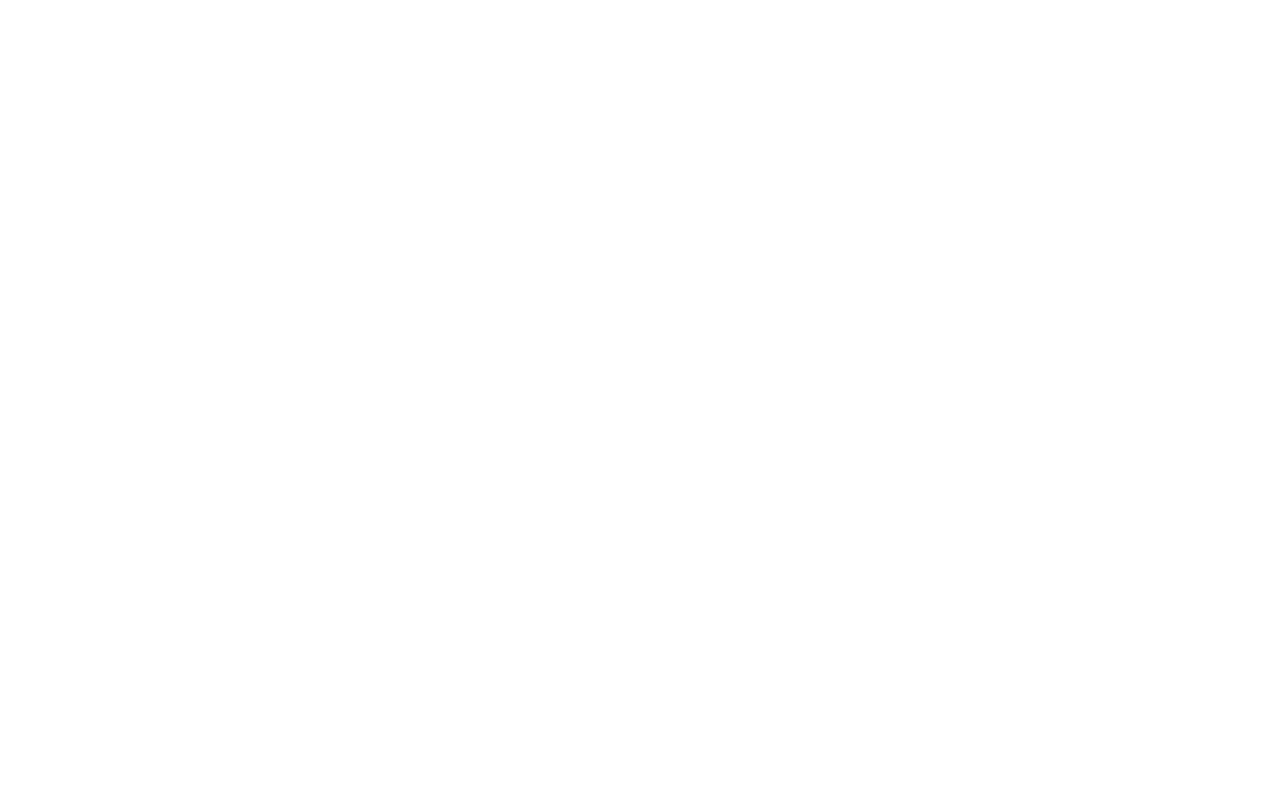
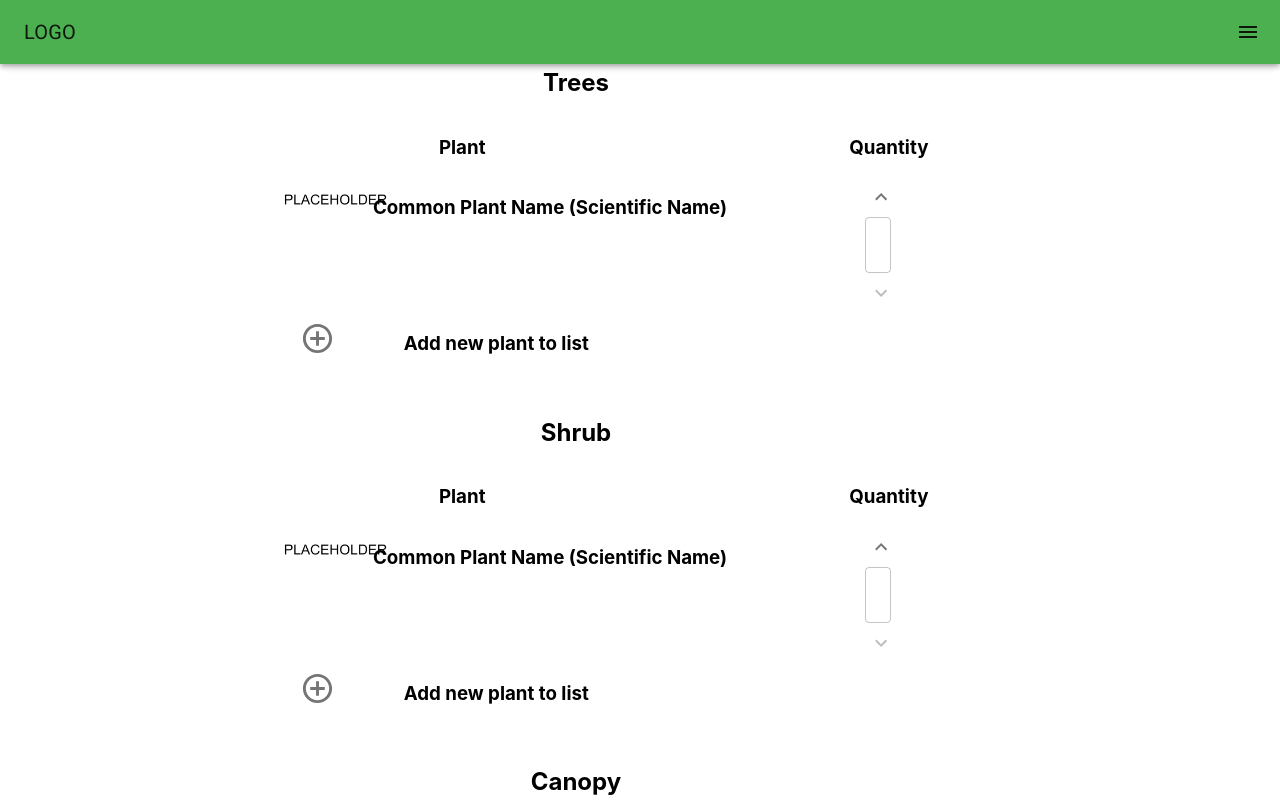
Before and after one commit to winterNebs/little-forests, a React (Create React App) app in the folder client/: page /plan in a window 1280 px wide. Before the commit this address had no page. Shown: the top 800 px of the page. Built offline with nearby package versions, Linux system fonts and the light colour scheme.

Commit message:
Additions to the planning page, still working on the functionality of it

```diff
--- a/client/src/App.css
+++ b/client/src/App.css
@@ -20,3 +20,25 @@
   padding-top: 4vh;
   border-radius: 20%;
 }
+
+.small-image {
+  width: 8vw;
+}
+
+.selector {
+  padding-left: 10vw;
+  width: 2vw;
+}
+
+.arrow-pad {
+  padding-left: 0.40vw;
+}
+
+.box-header {
+  padding-right: 10vw;
+}
+
+.screen-padded {
+  padding-top: 6vh;
+  padding-bottom: 4vh;
+}
--- a/client/src/App.tsx
+++ b/client/src/App.tsx
@@ -12,10 +12,12 @@
 import ForestResultsPage from './components/Pages/ForestResultsPage';
 import ForestResultsList from './components/Pages/ForestResultsList';
 import PlantListPage from './components/Pages/PlantListPage';
+import PlanPage from './components/Pages/PlanPage';
 import EditPlants from './components/EditPlants';
 import EditForests from './components/EditForests';
 import GenericEditList from './components/GenericEditList';
 import GenericEditPage from './components/GenericEditPage';
+
 
 
 // Consistent theme for the website
@@ -36,7 +38,8 @@
 
         <Routes>
           <Route path='/' element={<HomePage />} />
-          <Route path='/builder' element={<BuilderPage />} />
+          <Route path='/select' element={<BuilderPage />} />
+          <Route path='/plan' element={<PlanPage />} />
           <Route path="/dashboard" element={<AccountDashboard />} />
           <Route path="/dashboard/admin" element={<AdminDashboard />} />
           <Route path="/results-list" element={<ForestResultsList />} />
--- a/client/src/components/ConditionContainer.tsx
+++ b/client/src/components/ConditionContainer.tsx
@@ -3,7 +3,27 @@
 import { ContainerValues } from "./Pages/BuilderPage";
 import placeholderImage from '../placeholder.jpg';
 
-const ConditionContainer = (props: ContainerValues) => {
+function ConditionContainer(props: ContainerValues) {
+
+	const [containerValue, setContainerValue] = React.useState("default");
+
+	const handleChange = (event: React.ChangeEvent<HTMLInputElement>) => {
+		// We want to append our container value to the state in the parent
+		setContainerValue(event.target.value);
+
+		// This if statement will be removed - it is here for a dumb reason, message me as to why
+		if (props.setSelectedValue) {
+			// Temporarily store the passed condition value list
+			const oldList = props.selectedValues;
+
+			// Update the list using the concat() function
+			const newList = (oldList: string | any[]) => oldList.concat(containerValue);
+
+			// Update the parent value with the concatenated list
+			props.setSelectedValue(newList);
+		}
+
+	}
 
 	return (
 		<>
@@ -38,10 +58,10 @@
 								)}
 								<Radio
 									checked={
-										props.groupSelectedValue ===
+										containerValue ===
 										(condition.subtitle as string)
 									}
-									onChange={props.radioHandler}
+									onChange={handleChange}
 									value={condition.subtitle}
 									name={props.title}
 									sx={{ zIndex: 1050 }}
--- a/client/src/components/ForestTypeContainer.tsx
+++ b/client/src/components/ForestTypeContainer.tsx
@@ -4,6 +4,9 @@
 import placeholderImage from '../placeholder.jpg';
 
 const ForestTypeContainer = (props: ForestContainerValues) => {
+
+    // Store title in case we need to return forest type
+    const title = props.title;
 
     return (
         <>
@@ -29,12 +32,19 @@
                 spacing={2}
                 justifyContent="center"
                 alignItems="center"
-                >
+                >s
                     <Grid item>
                         <Button variant="contained">More Info</Button>
                     </Grid>
                     <Grid item>
-                        <Button variant="contained">Select</Button>
+                        { props.setForestValue ? (
+                            <Button variant="contained" onClick={props.setForestValue()} value={title}>Select</Button>
+                        ) : (
+                            <Button variant="contained" disabled>Select</Button>
+                            )
+
+                    }
+
                     </Grid>
                 </Grid>
                 <Divider light />
--- /dev/null
+++ b/client/src/components/Pages/PlanPage.tsx
@@ -0,0 +1,40 @@
+import { Grid, Box, Stack } from '@mui/material';
+import SelectorBox from '../SelectorBox';
+import AccountHeader from '../common/AccountHeader';
+
+// Build our component
+export default function PlanPage() {
+
+
+    // API FUNCTIONALITY NEEDED ---> LOAD IN DATABASE INFORMATION FOR PLANTS SO THEY CAN BE ADDED TO THE LIST
+
+    // Question for planning - do we have a minimum required number? What restrictions are there on the selections?
+
+    // We need to track the list of selected plants for each category and their related quantity
+    const treeList = [];
+    const shrubList = [];
+    const canopyList = [];
+    const understory = [];
+
+    // We need to values to handle
+
+
+
+    return (
+        <>
+            <AccountHeader />
+            <Grid container className="screen-padded">
+                <Grid item xs={2} />
+                <Grid item xs={8}>
+                    <Stack spacing={3}>
+                        <SelectorBox title="Trees" />
+                        <SelectorBox title="Shrub" />
+                        <SelectorBox title="Canopy" />
+                        <SelectorBox title="Understory" />
+                    </Stack>
+                </Grid>
+            </Grid>
+        </>
+
+            )
+};
--- /dev/null
+++ b/client/src/components/PlantItem.tsx
@@ -0,0 +1,66 @@
+import React from 'react';
+import { Grid, Stack, IconButton, TextField } from '@mui/material';
+import { KeyboardArrowUp, KeyboardArrowDown } from '@mui/icons-material';
+import placeholderImage from '../placeholder.jpg';
+
+interface props {
+    commonPlantName: string
+    sciPlantName: string
+    plantUse: string
+}
+
+export default function PlantItem(props: props) {
+
+    // Create our hooks for
+    const [count, setCount] = React.useState(0);
+
+    // Functions to handle increment and decrement
+    const handleIncrement = () => { setCount(count + 1) };
+    const handleDecrement = () => { setCount(count - 1) };
+
+
+    return (
+        <>
+            <Grid container>
+            <Grid item xs={1.2}>
+                <img className="small-image" src={placeholderImage} />
+            </Grid>
+            <Grid item xs={5.75}>
+                <h3>{props.commonPlantName} ({props.sciPlantName})</h3>
+            </Grid>
+                <Grid item xs={3}>
+
+                    {props.plantUse === "quantitySelect" ? (
+                        <Stack className="selector" >
+                        <IconButton onClick={handleIncrement}>
+                            <KeyboardArrowUp className="arrow-pad"/>
+                        </IconButton>
+                        <TextField value={count} />
+                        {count == 0 ? (
+                            <IconButton disabled>
+                                <KeyboardArrowDown className="arrow-pad" />
+                            </IconButton>
+                        ) : (
+                            <IconButton onClick={handleDecrement}>
+                                <KeyboardArrowDown className="arrow-pad" />
+                            </IconButton>
+                        )
+
+                        }
+
+                        </Stack>
+                    ) : (
+                            <h1>temp</h1>
+                        )
+                    }
+
+
+
+
+                </Grid>
+            </Grid>
+        </>
+    )
+
+
+}
--- a/client/src/components/ProfileContainerLeft.tsx
+++ b/client/src/components/ProfileContainerLeft.tsx
@@ -82,7 +82,7 @@
           <Box sx={{ width: 300, height: 400, p: 5, border: "1px dashed grey", borderRadius: 5 }}>
             <br /><br /><br /><br /><br />
             <AddCircleIcon sx={{ fontSize: 50, color: 'primary.main' }} /> <br />
-            <Button component={Link} to='/builder'>Create New Project</Button>
+            <Button component={Link} to='/select'>Create New Project</Button>
           </Box>
         </Box>
       </Main>
--- a/client/src/components/ProgressStepper.tsx
+++ b/client/src/components/ProgressStepper.tsx
@@ -3,7 +3,7 @@
 import { ArrowBack, ArrowForward } from "@mui/icons-material"
 import Typography from '@mui/material/Typography';
 
-const steps = ['Input', 'Results', 'Plan', 'Plant'];
+const steps = ['Input', 'Plan', 'Plant'];
 
 const ProgressStepper = () => {
   const [activeStep, setActiveStep] = React.useState(0);
--- /dev/null
+++ b/client/src/components/SelectorBox.tsx
@@ -0,0 +1,48 @@
+import { Grid, Stack, TextField, IconButton } from "@mui/material";
+import { AddCircleOutline } from "@mui/icons-material";
+import placeholderImage from '../placeholder.jpg';
+import PlantItem from './PlantItem';
+
+interface props {
+    title: string
+}
+
+function SelectorBox(props: props) {
+
+	return (
+		<>
+            <Stack>
+                <h2 className="box-header">{props.title}</h2>
+                <Grid container>
+                    <Grid item xs={7}>
+                        <h3>Plant</h3>
+                    </Grid>
+
+                    <Grid item xs={5}>
+                        <h3>Quantity</h3>
+                    </Grid>
+                    <Grid item xs={1} />
+                    <Grid item xs={11}>
+                        <Stack>
+                            <PlantItem commonPlantName="Common Plant Name" sciPlantName="Scientific Name" plantUse="quantitySelect" />
+
+                            <Grid container>
+                                <Grid item xs={1}>
+                                    <IconButton>
+                                        <AddCircleOutline fontSize="large" />
+                                    </IconButton>
+                                </Grid>
+                                <Grid item xs={4.5} alignItems="left">
+                                    <h3>Add new plant to list</h3>
+                                </Grid>
+                            </Grid>
+
+                        </Stack>
+                    </Grid>
+                </Grid>
+            </Stack>
+		</>
+	);
+};
+
+export { SelectorBox as default };
```
Also changed, not shown: client/src/components/Pages/BuilderPage.tsx (+19 -17 lines).
